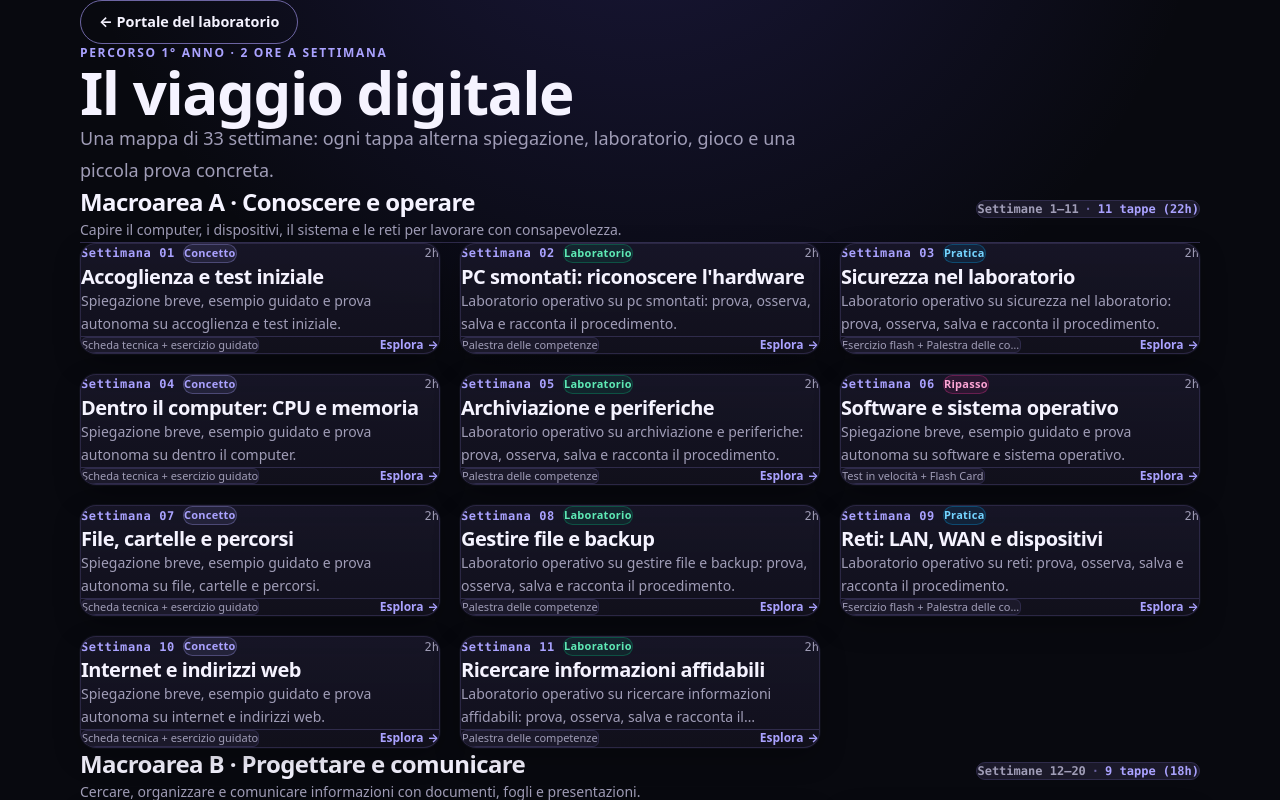
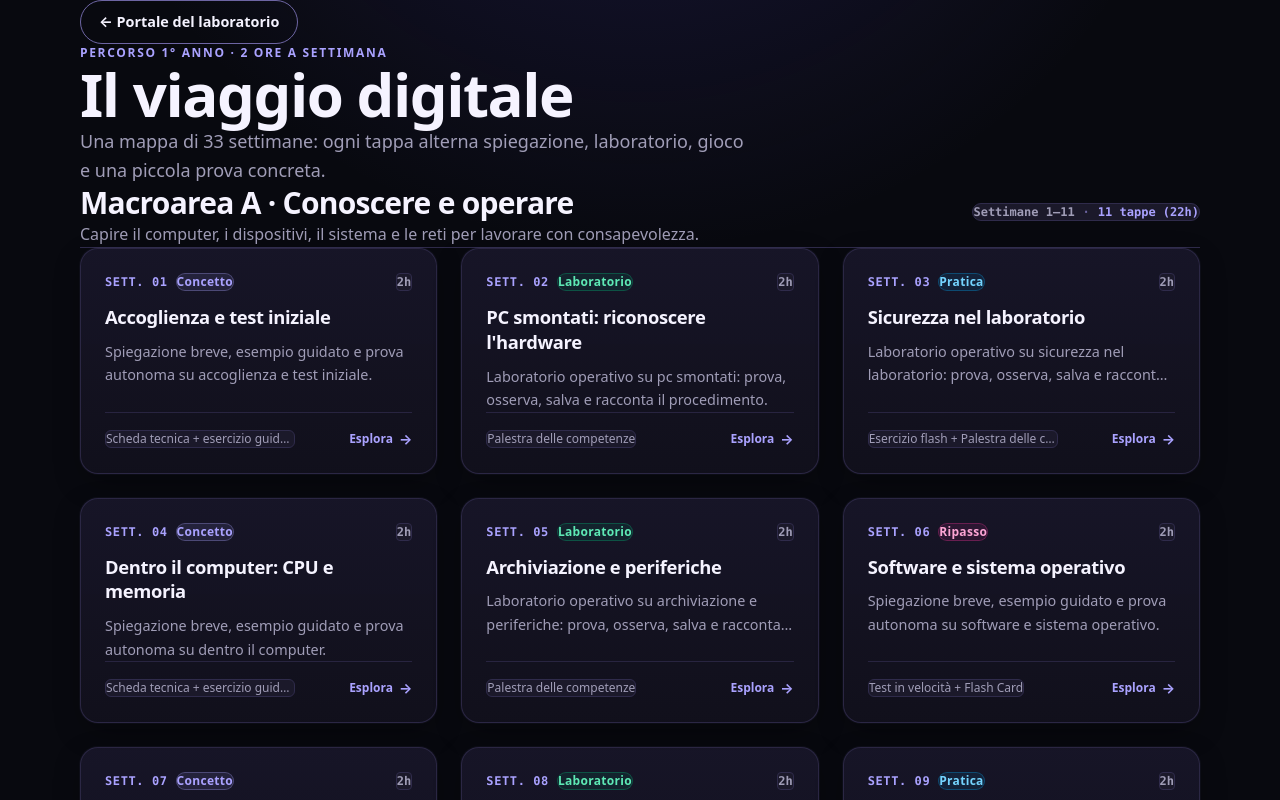
Before and after one commit to psikolele/wt-biennio, a Next.js app: page /anno/1 in a window 1280 px wide. Built offline with nearby package versions, Linux system fonts and the light colour scheme.

Commit message:
fix(typography): apply CSS-Tricks typography principles with robust card padding and vertical rhythm

```diff
--- a/app/anno/[year]/page.tsx
+++ b/app/anno/[year]/page.tsx
@@ -54,31 +54,41 @@ export default async function YearPage({ params }: { params: Promise<{ year: str
 
   return (
     <main className="portal-shell">
-      <div className="portal-container py-8">
+      <div className="portal-container py-10 sm:py-14">
         <Link href="/" className="portal-button-secondary">← Portale del laboratorio</Link>
-        <header className="mt-10 max-w-3xl">
+        <header className="mt-12 mb-16 max-w-3xl">
           <p className="portal-eyebrow">Percorso {year}° anno · 2 ore a settimana</p>
-          <h1 className="mt-4 text-4xl font-black tracking-tight sm:text-6xl">Il viaggio digitale</h1>
-          <p className="portal-muted mt-5 text-lg leading-8">Una mappa di 33 settimane: ogni tappa alterna spiegazione, laboratorio, gioco e una piccola prova concreta.</p>
+          <h1 className="mt-4 text-4xl font-black tracking-tight sm:text-5xl lg:text-6xl text-[var(--ink)] leading-[1.08]">
+            Il viaggio digitale
+          </h1>
+          <p className="portal-muted mt-5 text-lg leading-relaxed max-w-2xl">
+            Una mappa di 33 settimane: ogni tappa alterna spiegazione, laboratorio, gioco e una piccola prova concreta.
+          </p>
         </header>
-        <section className="mt-12 space-y-14" aria-label={`Settimane del ${year}° anno`}>
+
+        <section className="space-y-16" aria-label={`Settimane del ${year}° anno`}>
           {modules.map((module) => {
             const moduleWeeks = weeks.filter((week) => week.number >= module.range[0] && week.number <= module.range[1]);
             const totalHours = moduleWeeks.length * 2;
             return (
-              <div key={module.title}>
-                <div className="mb-6 border-b border-[var(--line)] pb-4">
-                  <div className="flex flex-wrap items-end justify-between gap-3">
-                    <h2 className="text-2xl font-black tracking-tight">{module.title}</h2>
-                    <span className="inline-flex items-center gap-1.5 rounded-full border border-[var(--line)] bg-[var(--surface-soft)] px-3 py-1 font-mono text-xs font-semibold text-[var(--muted)]">
+              <div key={module.title} className="pt-2">
+                <div className="mb-8 border-b border-[var(--line)] pb-5">
+                  <div className="flex flex-wrap items-end justify-between gap-4">
+                    <h2 className="text-2xl font-black tracking-tight text-[var(--ink)] sm:text-3xl">
+                      {module.title}
+                    </h2>
+                    <span className="inline-flex items-center gap-2 rounded-full border border-[var(--line)] bg-[var(--surface-soft)] px-3.5 py-1.5 font-mono text-xs font-semibold text-[var(--muted)]">
                       <span>Settimane {module.range[0]}–{module.range[1]}</span>
                       <span className="text-[var(--line-strong)]">·</span>
-                      <span className="text-[var(--blue)]">{moduleWeeks.length} tappe ({totalHours}h)</span>
+                      <span className="text-[var(--blue)] font-bold">{moduleWeeks.length} tappe ({totalHours}h)</span>
                     </span>
                   </div>
-                  <p className="portal-muted mt-2 max-w-3xl text-sm leading-6">{module.description}</p>
+                  <p className="portal-muted mt-3 max-w-3xl text-sm sm:text-base leading-relaxed">
+                    {module.description}
+                  </p>
                 </div>
-                <div className="grid gap-5 sm:grid-cols-2 lg:grid-cols-3">
+
+                <div className="grid gap-6 sm:grid-cols-2 lg:grid-cols-3">
                   {moduleWeeks.map((week) => {
                     const lesson = week.lessons[0];
                     const kind = lesson?.kind ?? "concept";
@@ -86,53 +96,53 @@ export default async function YearPage({ params }: { params: Promise<{ year: str
                       <Link
                         key={week.number}
                         href={`/anno/${year}/settimana/${week.number}`}
-                        className="portal-card group relative flex flex-col justify-between overflow-hidden p-5 sm:p-6 transition-all duration-200 hover:-translate-y-1 focus:outline-none focus-visible:ring-2 focus-visible:ring-[var(--blue)]"
+                        className="portal-card group"
                       >
                         <div>
-                          {/* Card Top Metadata: Settimana + Kind Tag + Ore */}
-                          <div className="flex items-center justify-between gap-2">
+                          {/* Eyebrow / Meta row */}
+                          <div className="card-header-row">
                             <div className="flex items-center gap-2">
-                              <span className="font-mono text-xs font-bold tracking-wider text-[var(--blue)]">
-                                Settimana {String(week.number).padStart(2, "0")}
+                              <span className="font-mono text-xs font-bold tracking-wider text-[var(--blue)] uppercase">
+                                Sett. {String(week.number).padStart(2, "0")}
                               </span>
-                              <span className={`inline-flex items-center rounded-full border px-2 py-0.5 text-[11px] font-semibold tracking-wide ${kindStyles[kind] || kindStyles.concept}`}>
+                              <span className={`inline-flex items-center rounded-full border px-2.5 py-0.5 text-xs font-semibold tracking-wide ${kindStyles[kind] || kindStyles.concept}`}>
                                 {kindLabels[kind] || "Lezione"}
                               </span>
                             </div>
-                            <span className="font-mono text-xs font-medium text-[var(--muted)]">
+                            <span className="font-mono text-xs font-semibold text-[var(--muted)] bg-[var(--surface-soft)] px-2 py-0.5 rounded border border-[var(--line)]">
                               {lesson?.hours ?? 2}h
                             </span>
                           </div>
 
-                          {/* Main Title */}
-                          <h3 className="mt-4 text-lg font-bold leading-snug tracking-tight text-[var(--ink)] transition-colors duration-150 group-hover:text-[var(--blue)] sm:text-xl line-clamp-2">
+                          {/* Title with balanced measure and line-height */}
+                          <h3 className="card-title line-clamp-2">
                             {week.theme}
                           </h3>
 
-                          {/* Dynamic Lesson Description / Real Activity */}
-                          <p className="mt-2.5 text-sm leading-relaxed text-[var(--muted)] line-clamp-2">
-                            {lesson?.activity || "Apri la scheda e svolgi la missione laboratoriale."}
+                          {/* Description with comfortable leading */}
+                          <p className="card-description line-clamp-2">
+                            {lesson?.activity || "Attività laboratoriale e missione pratica."}
                           </p>
                         </div>
 
-                        {/* Card Footer: Platform / Book Activity Tag & Action Affordance */}
-                        <div className="mt-5 flex items-center justify-between border-t border-[var(--line)] pt-3.5 text-xs">
+                        {/* Footer row with chips and animated action cue */}
+                        <div className="card-footer-row">
                           <div className="flex flex-wrap items-center gap-1.5 overflow-hidden">
                             {lesson?.bookActivity ? (
-                              <span className="truncate rounded-md border border-[var(--line)] bg-[var(--surface-soft)] px-2 py-0.5 text-[11px] font-medium text-[var(--muted)] max-w-[180px]" title={lesson.bookActivity}>
+                              <span className="truncate rounded-md border border-[var(--line)] bg-[var(--surface-soft)] px-2.5 py-1 text-xs font-medium text-[var(--muted)] max-w-[190px]" title={lesson.bookActivity}>
                                 {lesson.bookActivity}
                               </span>
                             ) : lesson?.platforms?.[0] ? (
-                              <span className="truncate rounded-md border border-[var(--line)] bg-[var(--surface-soft)] px-2 py-0.5 text-[11px] font-medium text-[var(--muted)] max-w-[180px]">
+                              <span className="truncate rounded-md border border-[var(--line)] bg-[var(--surface-soft)] px-2.5 py-1 text-xs font-medium text-[var(--muted)] max-w-[190px]">
                                 {lesson.platforms[0]}
                               </span>
                             ) : (
-                              <span className="text-[11px] text-[var(--muted)]">Guida 120 min</span>
+                              <span className="text-xs text-[var(--muted)] font-medium">Guida 120 min</span>
                             )}
                           </div>
-                          <span className="inline-flex items-center gap-1 font-bold text-[var(--blue)] transition-transform duration-200 group-hover:translate-x-1">
+                          <span className="inline-flex items-center gap-1.5 font-bold text-xs text-[var(--blue)] transition-transform duration-200 group-hover:translate-x-1 shrink-0">
                             <span>Esplora</span>
-                            <span aria-hidden="true">→</span>
+                            <span aria-hidden="true" className="text-sm">→</span>
                           </span>
                         </div>
                       </Link>
--- a/app/globals.css
+++ b/app/globals.css
@@ -37,17 +37,62 @@ button, a { cursor: pointer; }
 .portal-input { border: 1px solid var(--line-strong); background: #0c0d14; color: var(--ink); }
 .portal-input:focus { border-color: var(--blue); box-shadow: 0 0 0 3px rgba(170, 162, 255, .16); }
 .portal-card {
+  display: flex;
+  flex-direction: column;
+  justify-content: space-between;
+  min-height: 220px;
+  padding: 24px;
   border: 1px solid rgba(47, 43, 75, 0.85);
-  background: linear-gradient(180deg, rgba(25, 23, 42, 0.85) 0%, rgba(18, 17, 29, 0.95) 100%);
-  border-radius: 16px;
+  background: linear-gradient(180deg, rgba(25, 23, 42, 0.9) 0%, rgba(17, 16, 28, 0.98) 100%);
+  border-radius: 18px;
   box-shadow: 0 10px 30px -5px rgba(0,0,0,.35), 0 0 0 1px rgba(109, 101, 163, 0.08);
-  transition: transform .2s cubic-bezier(0.16, 1, 0.3, 1), border-color .2s ease, box-shadow .2s ease;
+  text-decoration: none;
+  transition: transform .22s cubic-bezier(0.16, 1, 0.3, 1), border-color .22s ease, box-shadow .22s ease, background .22s ease;
 }
 .portal-card:hover {
+  transform: translateY(-4px);
   border-color: var(--line-strong);
-  box-shadow: 0 20px 40px -10px rgba(0,0,0,.45), 0 0 0 1px rgba(170, 162, 255, 0.22);
+  box-shadow: 0 20px 40px -10px rgba(0,0,0,.5), 0 0 0 1px rgba(170, 162, 255, 0.25);
+  background: linear-gradient(180deg, rgba(32, 29, 54, 0.95) 0%, rgba(20, 19, 34, 0.98) 100%);
 }
-.week-header { margin-top: 48px; max-width: 760px; }
+.portal-card:focus-visible {
+  outline: none;
+  box-shadow: 0 0 0 3px rgba(170, 162, 255, 0.35), 0 20px 40px rgba(0,0,0,0.5);
+  border-color: var(--blue);
+}
+.card-header-row {
+  display: flex;
+  align-items: center;
+  justify-content: space-between;
+  gap: 10px;
+  margin-bottom: 14px;
+}
+.card-title {
+  color: var(--ink);
+  font-size: 1.15rem;
+  font-weight: 750;
+  line-height: 1.35;
+  letter-spacing: -0.02em;
+  transition: color 0.15s ease;
+}
+.portal-card:hover .card-title {
+  color: var(--blue);
+}
+.card-description {
+  margin-top: 10px;
+  color: var(--muted);
+  font-size: 0.9rem;
+  line-height: 1.62;
+}
+.card-footer-row {
+  margin-top: auto;
+  padding-top: 16px;
+  border-top: 1px solid rgba(47, 43, 75, 0.75);
+  display: flex;
+  align-items: center;
+  justify-content: space-between;
+  gap: 12px;
+}
 .week-header h1, .lesson-header h2, .lesson-objectives h3, .support-title, .mission-panel h3 { text-wrap: balance; }
 .lesson-card {
   margin-top: 36px;
```
